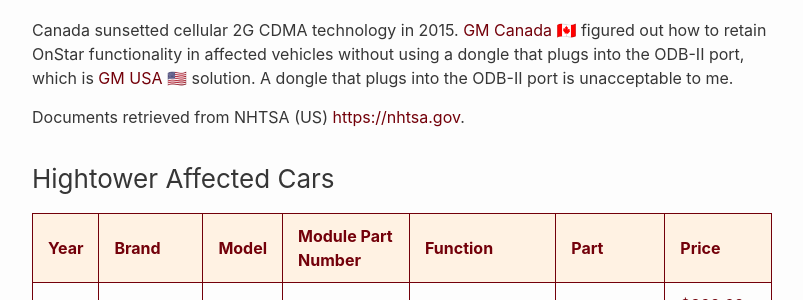
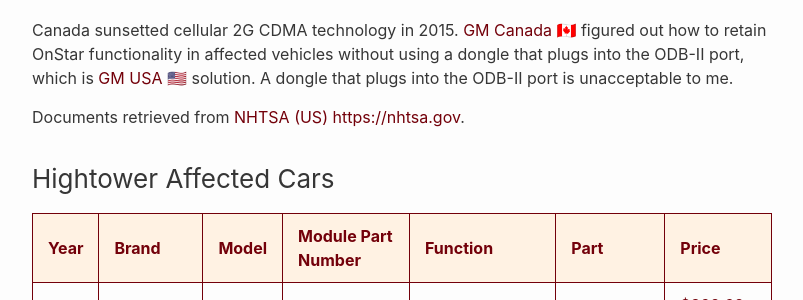
Before and after one commit to RalphHightower/RalphHightower, a Jekyll site: the page built from ChevroletHHR.md, in a window 1280 px wide and 900 px high, scrolled down 9885 px. Shown: the part 153-453 px from the top of the window, without its empty margins (238-1041 px from the left). Built offline with Jekyll 4.4.1, drawn with Linux system fonts in a browser that asks for light colours; our own code applies the rules of GitHub Pages for plain Markdown files; part of the change alters nothing that is shown.

```diff
--- a/ChevroletHHR.md
+++ b/ChevroletHHR.md
@@ -151,7 +151,7 @@ This part is for HHR's built with remote starting. I don't think that Chevrolet
 
 Canada sunsetted cellular 2G CDMA technology in 2015. [GM Canada](https://www.gm.ca/) 🇨🇦  figured out how to retain OnStar functionality in affected vehicles without using a dongle that plugs into the ODB-II port, which is [GM USA](https://www.gm.com/) 🇺🇸  solution. A dongle that plugs into the ODB-II port is unacceptable to me.
 
-Documents retrieved from NHTSA (US) [https://nhtsa.gov](https://nhtsa.gov/).
+Documents retrieved from [NHTSA (US)](https://nhtsa.gov/) [https://nhtsa.gov](https://nhtsa.gov/).
 
 ### Hightower Affected Cars
 
```
